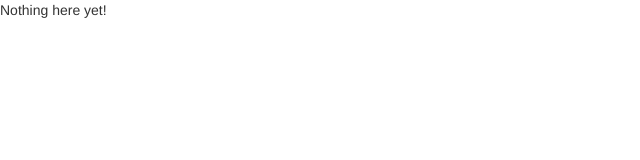
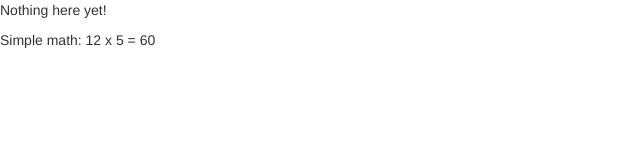
Before and after one commit to chrisbhansen/angular-phonecat, a website: page app/index.html in a window 1280 px wide. Shown: the whole page, without its empty margins (0-640 px from the left). Drawn offline with nearby package versions, Linux system fonts and the light colour scheme.

Commit message:
Lesson 0 end

```diff
--- a/app/index.html
+++ b/app/index.html
@@ -9,6 +9,7 @@
   <body>
 
     <p>Nothing here {{'yet' + '!'}}</p>
+    <p>Simple math: 12 x 5 = {{12*5}}</p>
 
   </body>
 </html>
```
